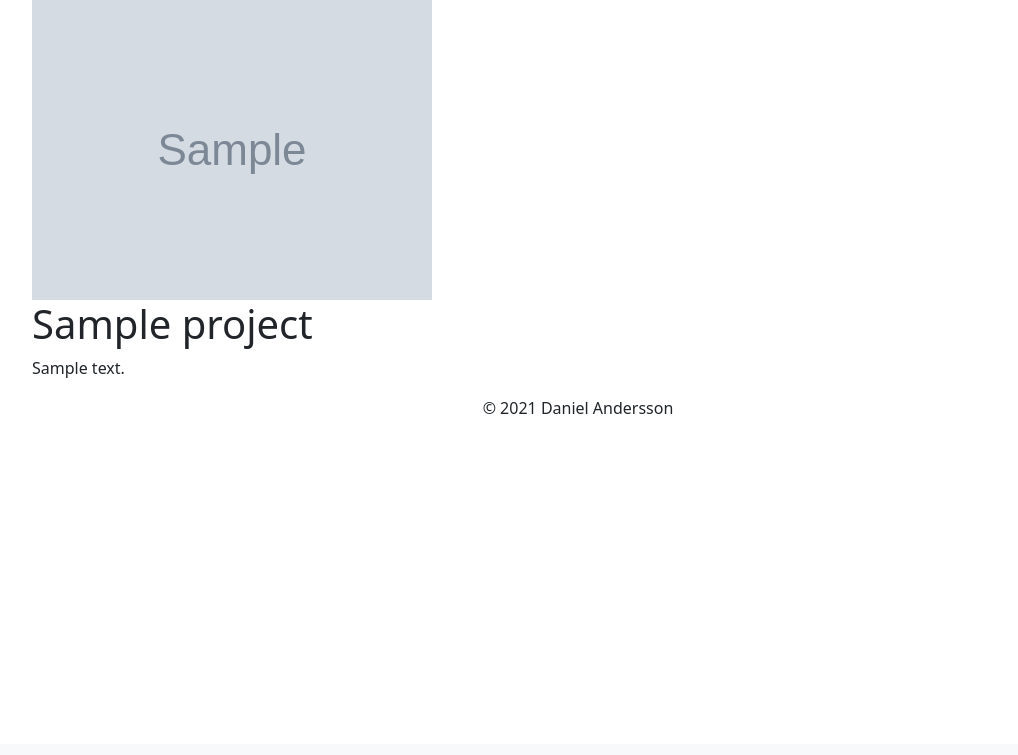
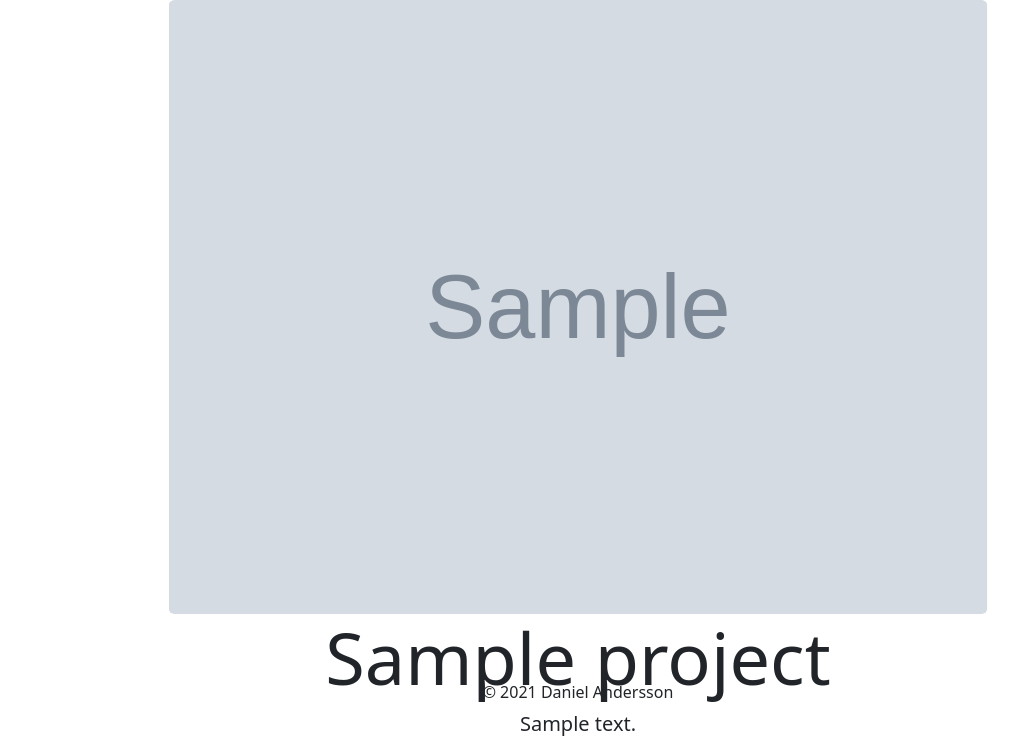
Before and after one commit to DMoest/Dannes_Django_App, a Django app: page /projects/1 in a window 1280 px wide. Shown: the part 56-811 px from the top of the page, without its empty margins (62-1080 px from the left). Before the commit the page ends 470 px from the top, so only its background shows below. Run offline with Django 4.2, Linux system fonts and the light colour scheme; tables that the repository leaves empty hold one stand-in row (values such as "Sample post"); grey boxes marked "Sample" are stand-in pictures.

Commit message:
Add some changes to project details template.

```diff
--- a/config/urls.py
+++ b/config/urls.py
@@ -22,4 +22,6 @@ urlpatterns = [
     path('projects/', include('projects.urls'), name='projects'),
     path('users/', include('users.urls'), name='users'),
     path('blog/', include('blog.urls'), name='blog'),
+
+    path("__reload__/", include("django_browser_reload.urls")),
 ]
--- a/projects/templates/projects/detail.html
+++ b/projects/templates/projects/detail.html
@@ -5,9 +5,11 @@
 {% block content %}
 
     <div class="container">
-        <img src="{% static project.image %}" alt="" class="img-fluid">
-        <h1>{{ project.title }}</h1>
-        <p>{{ project.description }}</p>
+        <img src="{% static project.image %}" alt="" class="position-relative top-0 start-50 translate-middle-x img-fluid thumbnail-bg mx-auto w-75 rounded">
+
+        <h1 class="text-center h1 display-2 my-6">{{ project.title }}</h1>
+
+        <p class="lead text-center">{{ project.description }}</p>
     </div>
 
 {% endblock %}
--- a/requirements.txt
+++ b/requirements.txt
@@ -9,6 +9,8 @@ curtsies==0.4.0
 cwcwidth==0.1.7
 defusedxml==0.7.1
 Django==4.1.1
+django-browser-reload==1.6.0
+django-tailwind==3.4.0
 greenlet==1.1.3
 idna==3.4
 mysql-connector-python==8.0.30
--- a/templates/footer.html
+++ b/templates/footer.html
@@ -1,11 +1,9 @@
 {% load static %}
 
-<footer>
+<footer class="fixed-bottom">
     <div class="container">
-        <div class="row">
-            <div class="col-12">
-                <p class="text-center">© 2021 Daniel Andersson</p>
-            </div>
+        <div class="row p-4">
+            <p class="text-center">© 2021 Daniel Andersson</p>
         </div>
     </div>
 </footer>
```
Also changed, not shown: config/settings.py (+19 -3 lines), 1 other file.
